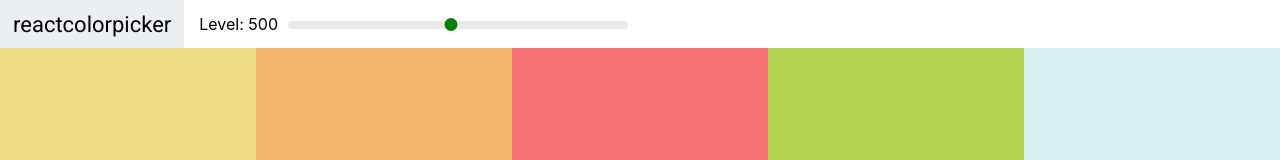
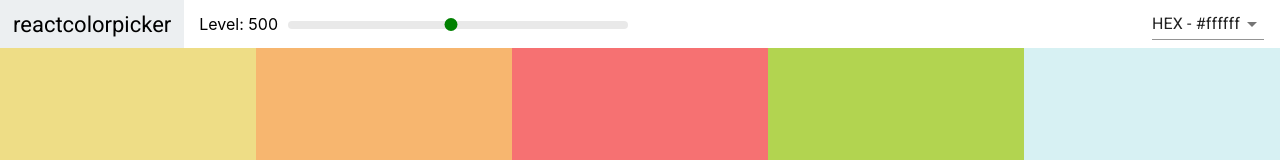
Before and after one commit to hg1121/Color-Project, a React (Create React App) app in the folder colors-app/: page / in a window 1280 px wide. Shown: the top 160 px of the page. Built offline with nearby package versions, Linux system fonts and the light colour scheme.

Commit message:
Add Select and Snackbar and style them

```diff
--- a/colors-app/package.json
+++ b/colors-app/package.json
@@ -3,6 +3,8 @@
   "version": "0.1.0",
   "private": true,
   "dependencies": {
+    "@material-ui/core": "^4.12.2",
+    "@material-ui/icons": "^4.11.2",
     "@testing-library/jest-dom": "^5.14.1",
     "@testing-library/react": "^11.2.7",
     "@testing-library/user-event": "^12.8.3",
--- a/colors-app/src/Navbar.css
+++ b/colors-app/src/Navbar.css
@@ -49,3 +49,8 @@
     margin-left: -7px;
     margin-top: -3px;
 }
+
+.select-container {
+    margin-left: auto;
+    margin-right: 1rem;
+}
--- a/colors-app/src/Navbar.js
+++ b/colors-app/src/Navbar.js
@@ -1,13 +1,33 @@
 import React, { Component } from 'react';
+import Select from '@material-ui/core/Select';
+import MenuItem from '@material-ui/core/MenuItem';
+import Snackbar from '@material-ui/core/Snackbar';
+import IconButton from '@material-ui/core/IconButton';
+import CloseIcon from '@material-ui/icons/Close';
 import Slider from 'rc-slider';
 import 'rc-slider/assets/index.css';
 import './Navbar.css';
 
+export default class Navbar extends Component {
+    constructor(props){
+        super(props);
+        this.state = {format: 'hex', open:false};
+        this.handleFormatChange = this.handleFormatChange.bind(this);
+        this.closeSnackbar = this.closeSnackbar.bind(this);
+    }
 
+    handleFormatChange(evt){
+        this.setState({format: evt.target.value, open: true});
+        this.props.handleChange(evt.target.value);
+    }
 
-export default class Navbar extends Component {
+    closeSnackbar(){
+        this.setState({open: false});
+    }
+
     render() {
-        const {level, changeLevel} = this.props;
+        const {level, changeLevel } = this.props;
+        const {format, open} = this.state;
         return (
             <header className='Navbar'>
                 <div className='logo'>
@@ -25,6 +45,31 @@ export default class Navbar extends Component {
                         />
                     </div>
                 </div>
+                <div className='select-container'>
+                    <Select onChange={this.handleFormatChange} value = {format} >
+                        <MenuItem value='hex'> HEX - #ffffff</MenuItem>
+                        <MenuItem value='rgb'> RGB - rgb(255, 255, 255)</MenuItem>
+                        <MenuItem value='rgba'> RGBA - rgba(255, 255, 255, 1.0) </MenuItem>
+                    </Select>
+                </div>
+                <Snackbar
+                    anchorOrigin={{vertical: 'bottom', horizontal: 'left' }}
+                    open={open}
+                    autoHideDuration={3000}
+                    message={<span id='message-id'>Format Changed To {format.toUpperCase()}!</span>}
+                    ContentProps={{'aria-describedby': 'message-id'}}
+                    onClose={this.closeSnackbar}
+                    action={
+                        <IconButton
+                            size = "small"
+                            key = 'close'
+                            aria-label = "close"
+                            color = "inherit"
+                            onClick = {this.closeSnackbar}>
+                            <CloseIcon fontSize="small" />
+                        </IconButton>
+                      }
+                />
             </header>
         )
     }
--- a/colors-app/src/Palette.js
+++ b/colors-app/src/Palette.js
@@ -6,23 +6,32 @@ import Navbar from './Navbar';
 export default class Palette extends Component {
     constructor(props){
         super(props);
-        this.state = {level: 500};
+        this.state = {level: 500, format: 'hex'};
         this.changeLevel = this.changeLevel.bind(this);
+        this.changeFormat = this.changeFormat.bind(this);
     }
 
     changeLevel(level){
         this.setState({level});
     }
 
+    changeFormat(val) {
+        this.setState({format: val})
+    }
+
     render() {
         const {colors} = this.props.palette;
-        const {level} = this.state;
+        const {level, format} = this.state;
         const colorBoxes = colors[level].map( color => (
-            < ColorBox background={color.hex} name={color.name}/>
+            < ColorBox background={color[format]} name={color.name}/>
         ));
         return (
             <div className='Palette'>
-                <Navbar level={level} changeLevel={this.changeLevel}/>
+                <Navbar
+                    level={level}
+                    changeLevel={this.changeLevel}
+                    handleChange={this.changeFormat}
+                />
                 <div className='Palette-colors'>
                     {colorBoxes}
                 </div>
```
Also changed, not shown: colors-app/libraryToInstall.txt (added), 1 other file (tests, documents, lock files or other folders).
